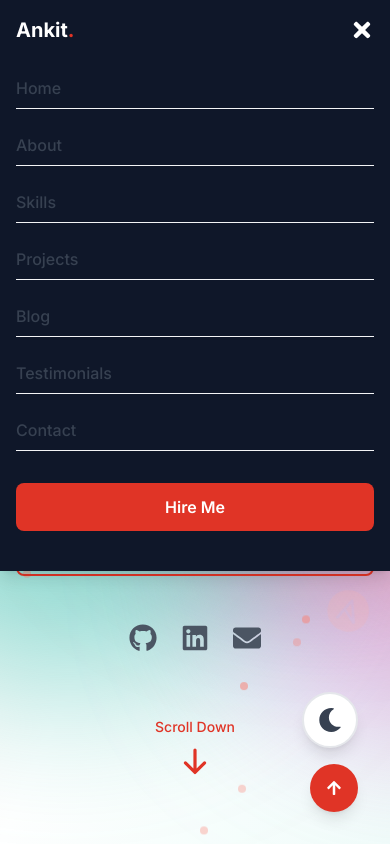
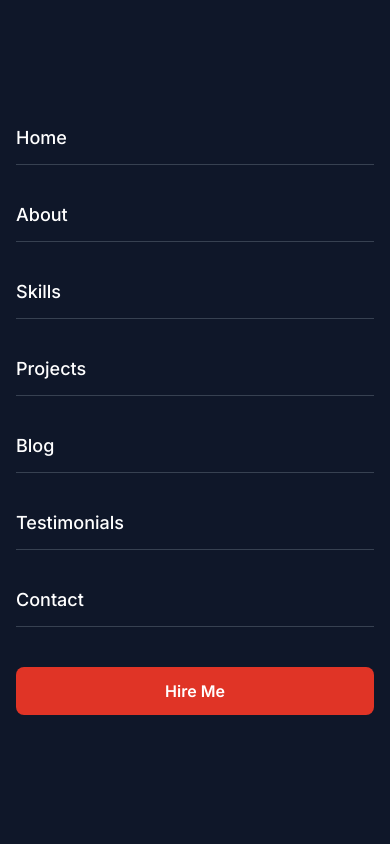
Before and after one commit to AnkitBana/project_portfolio, a Next.js app: page / in a window 390 px wide. Both pictures are taken after a click on the button 362 px from the left and 30 px from the top of the page. Built offline with nearby package versions, Linux system fonts and the light colour scheme.

Commit message:
Added missing components and updated project files

```diff
--- a/src/components/common/Header.tsx
+++ b/src/components/common/Header.tsx
@@ -67,6 +67,7 @@ export default function Header() {
   }
 
   return (
+    <>
       <motion.header
         className="fixed top-0 left-0 right-0 z-50 bg-[#0f1729] py-4 shadow-lg"
         initial={{ y: -100 }}
@@ -126,23 +127,27 @@ export default function Header() {
             {/* Mobile Menu Button */}
             <button
               onClick={() => setIsMobileMenuOpen(!isMobileMenuOpen)}
-            className="md:hidden text-white hover:text-primary-500 transition-colors duration-300"
+              className="md:hidden text-white hover:text-primary-500 transition-colors duration-300 z-[60]"
               aria-label="Toggle menu"
             >
               {isMobileMenuOpen ? <FaTimes size={24} /> : <FaBars size={24} />}
             </button>
           </div>
+        </nav>
+      </motion.header>
 
-        {/* Mobile Menu */}
+      {/* Mobile Menu Overlay */}
       {isMobileMenuOpen && (
         <motion.div
-            className="md:hidden mt-6 pb-6"
-            initial={{ opacity: 0, height: 0 }}
-            animate={{ opacity: 1, height: 'auto' }}
-            exit={{ opacity: 0, height: 0 }}
+          className="fixed inset-0 z-[55] bg-[#0f1729] md:hidden overflow-y-auto"
+          initial={{ opacity: 0, x: '100%' }}
+          animate={{ opacity: 1, x: 0 }}
+          exit={{ opacity: 0, x: '100%' }}
           transition={{ duration: 0.3 }}
+          style={{ paddingTop: '80px' }}
         >
-            <div className="flex flex-col gap-4">
+          <div className="container mx-auto px-4 py-8">
+            <div className="flex flex-col gap-6">
               {navItems.map((item, index) => (
                 <a
                   key={index}
@@ -151,7 +156,7 @@ export default function Header() {
                     e.preventDefault()
                     scrollToSection(item.href)
                   }}
-                  className="text-gray-700 dark:text-gray-300 hover:text-primary-600 dark:hover:text-primary-500 font-medium transition-colors duration-300 py-2 border-b border-gray-100 dark:border-gray-700"
+                  className="text-white hover:text-primary-500 font-medium text-lg transition-colors duration-300 py-3 border-b border-gray-700"
                 >
                   {item.label}
                 </a>
@@ -167,10 +172,10 @@ export default function Header() {
                 Hire Me
               </a>
             </div>
+          </div>
         </motion.div>
       )}
-      </nav>
-    </motion.header>
+    </>
   )
 }
 
```
Lines whose indentation alone changed are shown as unchanged.
